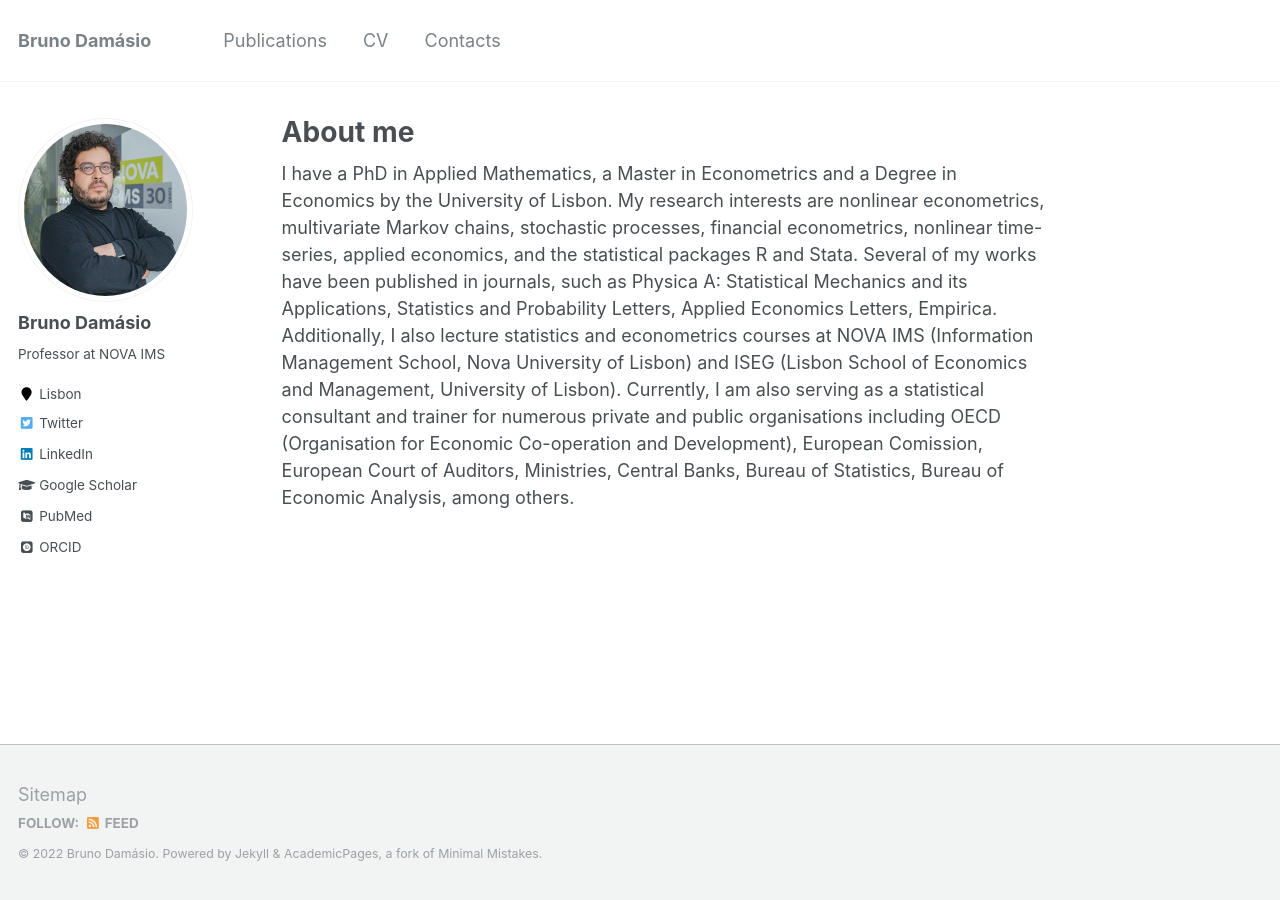
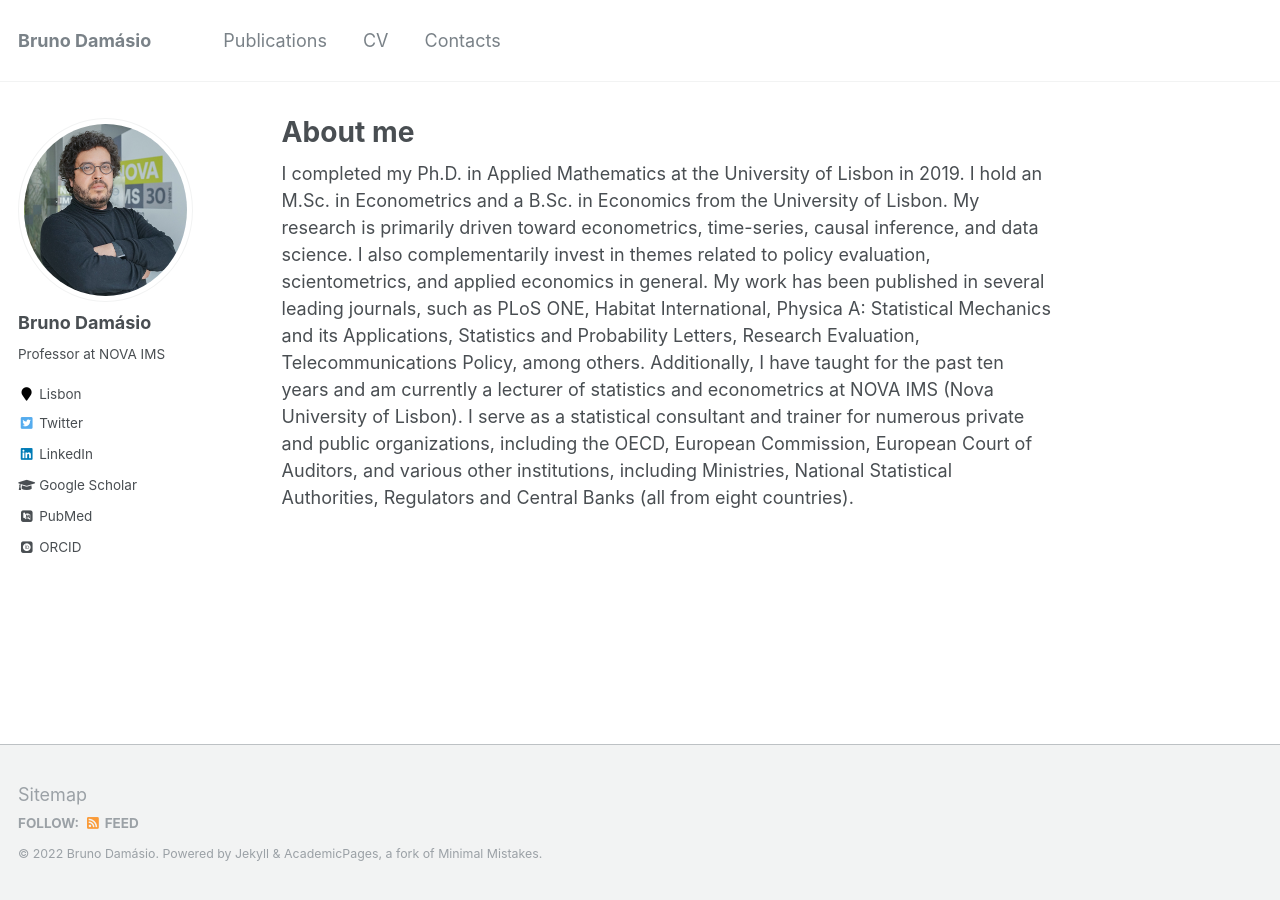
Before and after one commit to damasiob/damasiob.github.io, a Jekyll site: the page built from _pages/about.md, in a window 1280 px wide. Built offline with Jekyll 4.4.1, drawn with Linux system fonts in a browser that asks for light colours; some web fonts are replaced.

Commit message:
Update about.md

```diff
--- a/_pages/about.md
+++ b/_pages/about.md
@@ -8,4 +8,4 @@ redirect_from:
   - /about.html
 ---
 
-I have a PhD in Applied Mathematics, a Master in Econometrics and a Degree in Economics by the University of Lisbon. My research interests are nonlinear econometrics, multivariate Markov chains, stochastic processes, financial econometrics, nonlinear time-series, applied economics, and the statistical packages R and Stata. Several of my works have been published in journals, such as Physica A: Statistical Mechanics and its Applications, Statistics and Probability Letters, Applied Economics Letters, Empirica. Additionally, I also lecture statistics and econometrics courses at NOVA IMS (Information Management School, Nova University of Lisbon) and ISEG (Lisbon School of Economics and Management, University of Lisbon). Currently, I am also serving as a statistical consultant and trainer for numerous private and public organisations including OECD (Organisation for Economic Co-operation and Development), European Comission, European Court of Auditors, Ministries, Central Banks, Bureau of Statistics, Bureau of Economic Analysis, among others.
+I completed my Ph.D. in Applied Mathematics at the University of Lisbon in 2019.  I hold an M.Sc. in Econometrics and a B.Sc. in Economics from the University of Lisbon. My research is primarily driven toward econometrics, time-series, causal inference, and data science. I also complementarily invest in themes related to policy evaluation, scientometrics, and applied economics in general. My work has been published in several leading journals, such as PLoS ONE, Habitat International, Physica A: Statistical Mechanics and its Applications, Statistics and Probability Letters, Research Evaluation, Telecommunications Policy, among others.  Additionally, I have taught for the past ten years and am currently a lecturer of statistics and econometrics at NOVA IMS (Nova University of Lisbon). I serve as a statistical consultant and trainer for numerous private and public organizations, including the OECD, European Commission, European Court of Auditors, and various other institutions, including Ministries, National Statistical Authorities, Regulators and Central Banks (all from eight countries).
```
